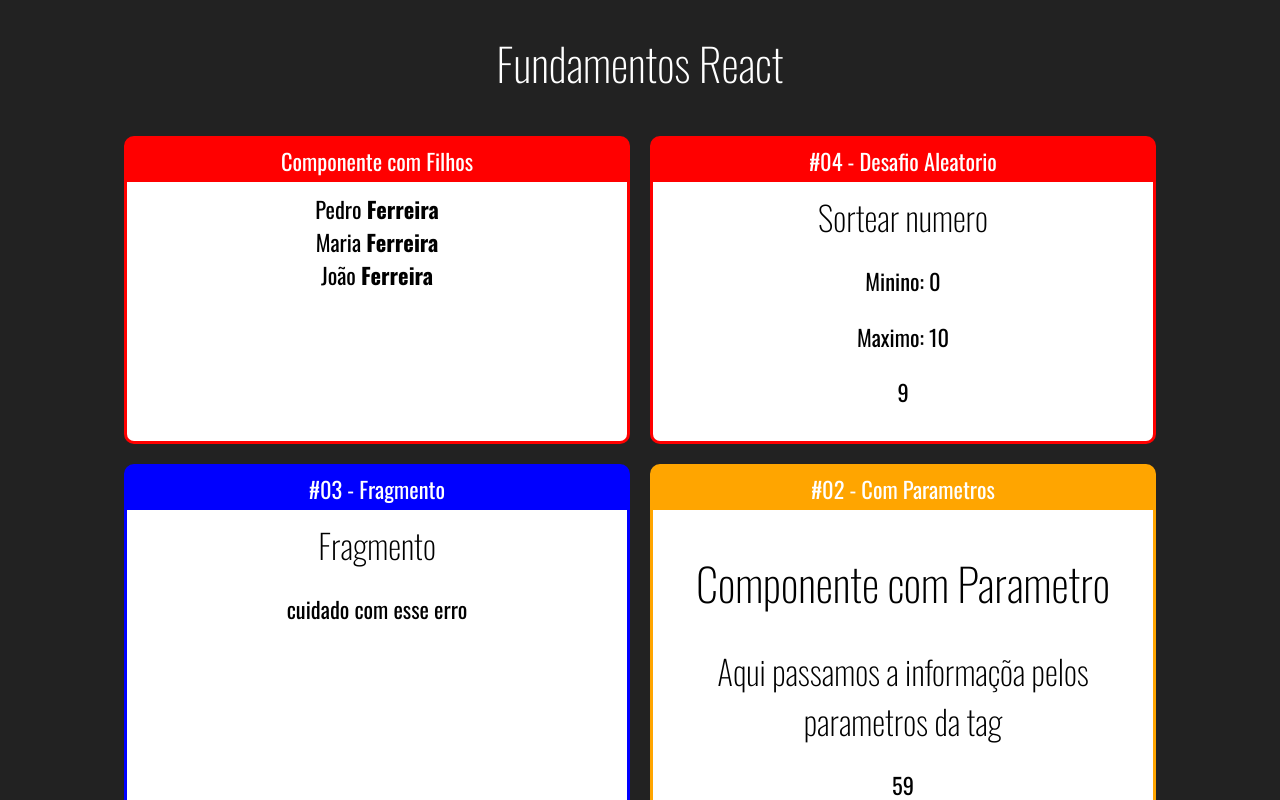
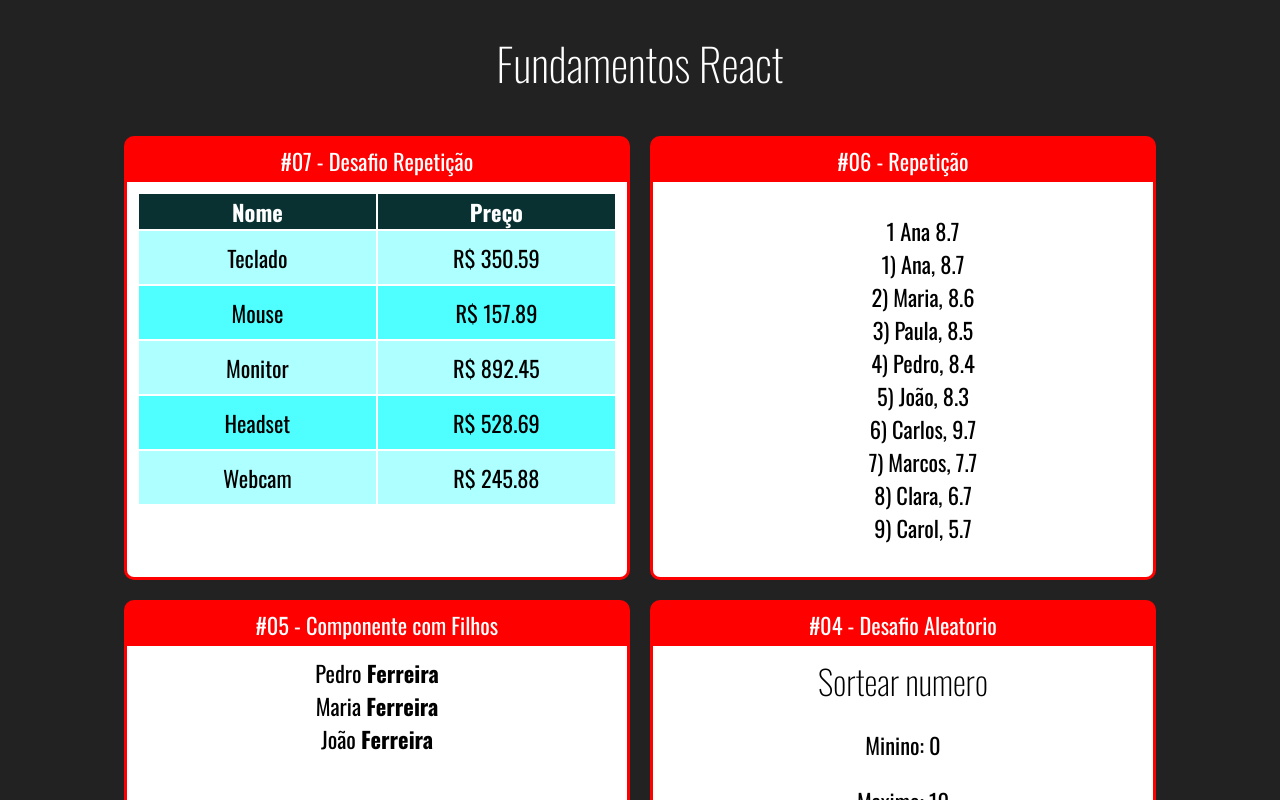
Before and after one commit to OdairCesar/ReactJS-e-ReactNative, a React (Create React App) app in the folder ReactJS/fundamentos-react/: page / in a window 1280 px wide. Shown: the top 800 px of the page. Built offline with nearby package versions, Linux system fonts and the light colour scheme.

Commit message:
Aprendendo repetições para fazer tabelas e lista

```diff
--- a/ReactJS/fundamentos-react/src/App.jsx
+++ b/ReactJS/fundamentos-react/src/App.jsx
@@ -9,13 +9,24 @@
 import Card from './components/layout/Card'
 import Familia from './components/basico/Familia'
 import FamiliaMembro from './components/basico/FamiliaMembro'
+import ListaAlunos from './components/repeticao/ListaAlunos'
+import ListaProdutos from './components/desafios/ListaProdutos'
 
 export function App (props) {
     return(
         <div className='App'>
             <h1>Fundamentos React</h1>
             <div className='Cards'>
-                <Card titulo='Componente com Filhos'>
+
+                <Card titulo='#07 - Desafio Repetição'>
+                    <ListaProdutos></ListaProdutos>
+                </Card>
+
+                <Card titulo='#06 - Repetição'>
+                    <ListaAlunos></ListaAlunos>
+                </Card>
+
+                <Card titulo='#05 - Componente com Filhos'>
                     <Familia sobrenome='Ferreira' >
                         <FamiliaMembro
                             nome='Pedro'>
@@ -28,6 +39,7 @@
                         </FamiliaMembro>
                     </Familia>
                 </Card>
+
                 <Card titulo='#04 - Desafio Aleatorio' color='red'>
                     <Sortear min={0} max={10}/>
                 </Card>
--- /dev/null
+++ b/ReactJS/fundamentos-react/src/components/desafios/ListaProdutos.css
@@ -0,0 +1,13 @@
+.desafioRepeticao table{
+    width: 100%;
+}
+.desafioRepeticao th{
+    background-color: #093131;
+    color: white;
+}
+.desafioRepeticao .Par{
+    background-color: #aeffff;
+}
+.desafioRepeticao .Impar{
+    background-color: #4fffff;
+}
--- /dev/null
+++ b/ReactJS/fundamentos-react/src/components/desafios/ListaProdutos.jsx
@@ -0,0 +1,34 @@
+import React from 'react'
+import produtos from '../../data/produto'
+import './ListaProdutos.css'
+
+export default function ListaProduto(props){
+    // eslint-disable-next-line no-extend-native
+    String.prototype.capitalize = function(){
+        return this.charAt(0).toUpperCase() + this.substr(1)
+    }
+
+    const list = produtos.map((produto, i)=>{
+        return (
+            <tr key={produto.id} className={i % 2 === 0 ? 'Par' : 'Impar'}>
+                <td style={{padding: 10}}>{produto.produto.capitalize()}</td> <td>R$ {produto.preco}</td>
+            </tr>
+        )
+    })
+
+    return(
+        <div className='desafioRepeticao'>
+            <table>
+                <thead>
+                    <tr>
+                        <th>Nome</th>
+                        <th>Preço</th>
+                    </tr>
+                </thead>
+                <tbody>
+                    {list}
+                </tbody>
+            </table>
+        </div>
+    )
+}
--- /dev/null
+++ b/ReactJS/fundamentos-react/src/components/repeticao/ListaAlunos.jsx
@@ -0,0 +1,27 @@
+import React from 'react'
+import alunos from '../../data/alunos'
+
+export default function ListaAlunos(props){
+    const liUm = (
+        <li>
+            {alunos[0].id} {alunos[0].nome} {alunos[0].nota}
+        </li>
+    )
+
+    const list = alunos.map((aluno)=>{
+        return (
+            <li key={aluno.id}>
+                {aluno.id}) {aluno.nome}, {aluno.nota}
+            </li>
+        )
+    })
+
+    return(
+        <div>
+            <ul style={{listStyle: 'none'}}>
+                {liUm}
+                {list}
+            </ul>
+        </div>
+    )
+}
--- /dev/null
+++ b/ReactJS/fundamentos-react/src/data/alunos.js
@@ -0,0 +1,12 @@
+// eslint-disable-next-line import/no-anonymous-default-export
+export default [
+    {id: 1, nome: 'Ana', nota: 8.7},
+    {id: 2, nome: 'Maria', nota: 8.6},
+    {id: 3, nome: 'Paula', nota: 8.5},
+    {id: 4, nome: 'Pedro', nota: 8.4},
+    {id: 5, nome: 'João', nota: 8.3},
+    {id: 6, nome: 'Carlos', nota: 9.7},
+    {id: 7, nome: 'Marcos', nota: 7.7},
+    {id: 8, nome: 'Clara', nota: 6.7},
+    {id: 9, nome: 'Carol', nota: 5.7},
+]
--- /dev/null
+++ b/ReactJS/fundamentos-react/src/data/produto.js
@@ -0,0 +1,8 @@
+// eslint-disable-next-line import/no-anonymous-default-export
+export default[
+    {id: 1, produto: 'teclado', preco: 350.59},
+    {id: 2, produto: 'mouse', preco: 157.89},
+    {id: 3, produto: 'monitor', preco: 892.45},
+    {id: 4, produto: 'headset', preco: 528.69},
+    {id: 5, produto: 'webcam', preco: 245.88},
+]
```
